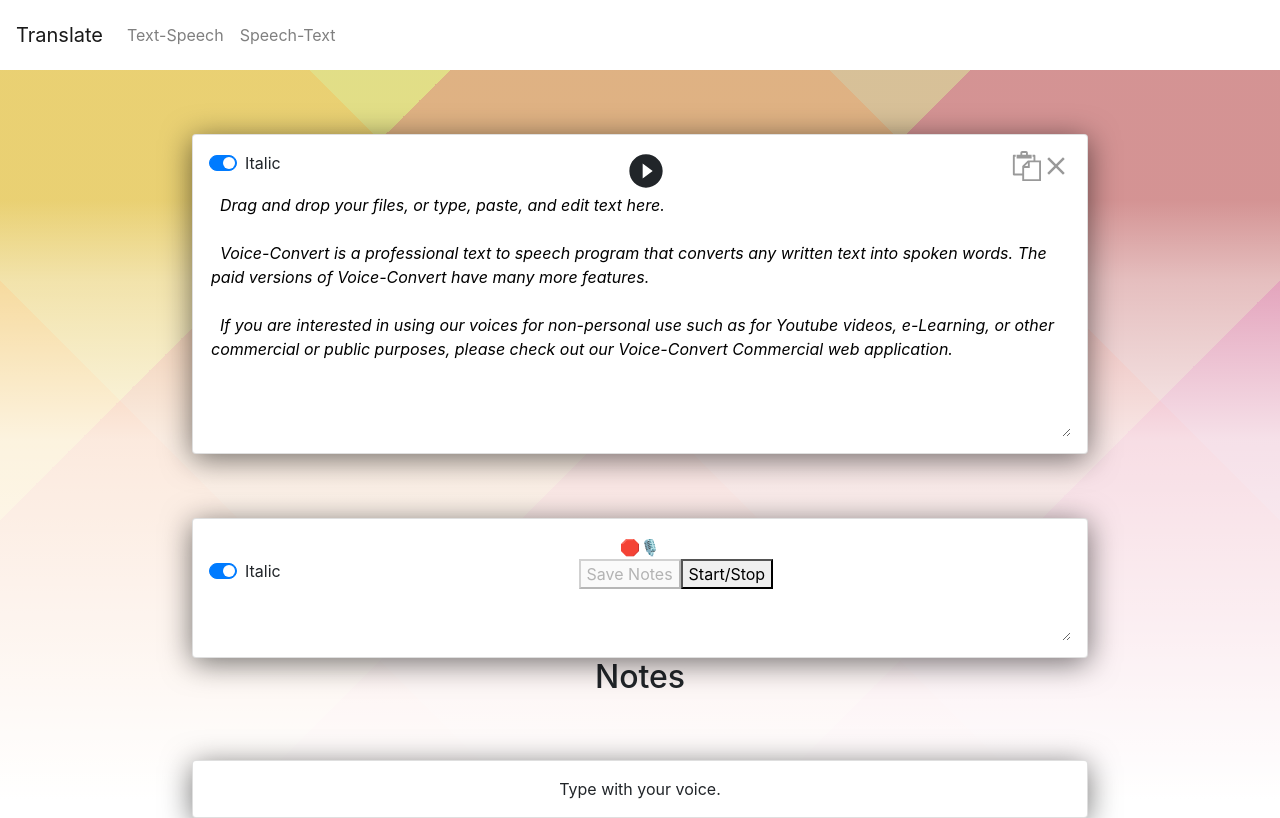
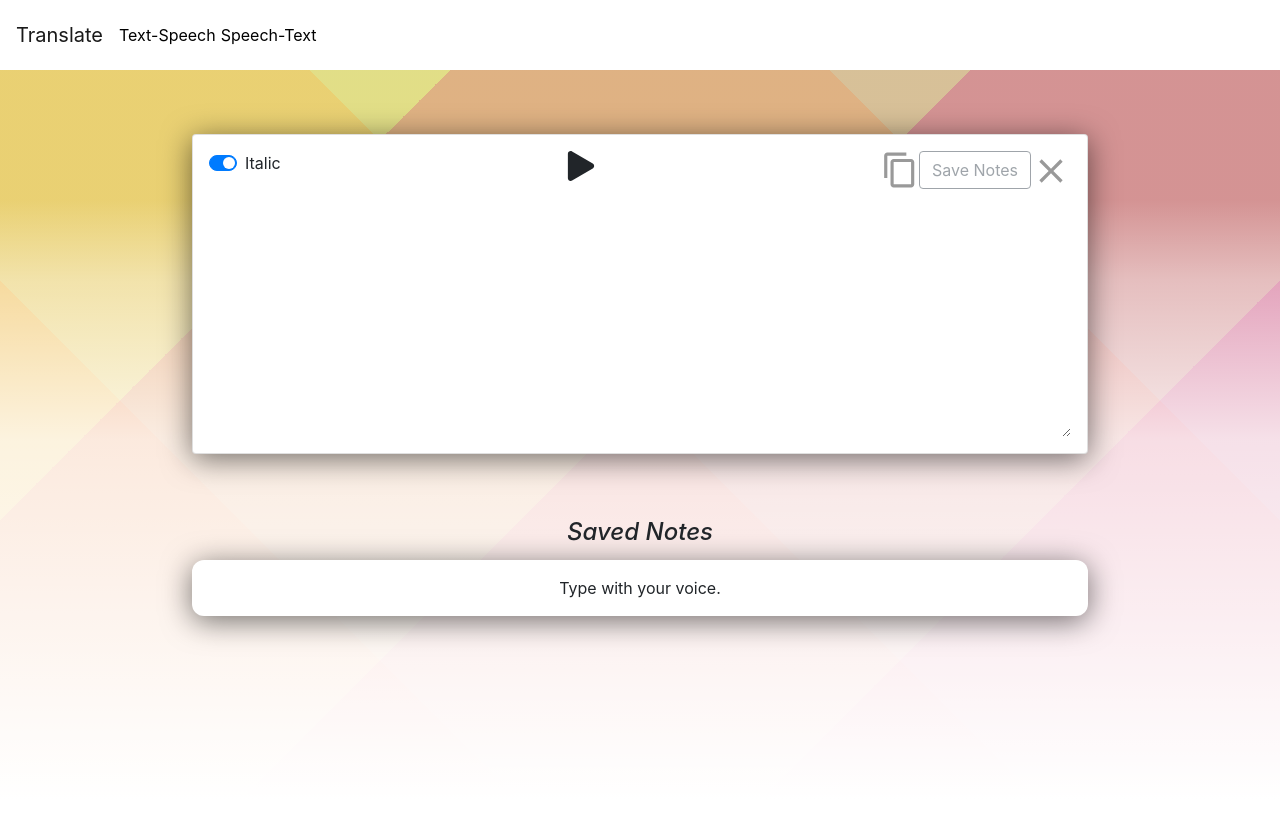
Before and after one commit to SathwikaGone/ConvertMe, a React (Create React App) app: page /Speech-Text in a window 1280 px wide. Both pictures are taken after a click on the button "Save Notes". Built offline with nearby package versions, Linux system fonts and the light colour scheme.

Commit message:
Added Router

```diff
--- a/src/App.css
+++ b/src/App.css
@@ -1,6 +1,5 @@
 .App {
   text-align: center;
-
   background: linear-gradient(
       rgba(255, 255, 255, 0) 25%,
       rgba(255, 255, 255, 0.4) 35%,
--- a/src/App.js
+++ b/src/App.js
@@ -1,14 +1,10 @@
 import "./App.css";
-import ConvertSpeech from "./Components/ConvertSpeech";
-import ConvertText from "./Components/ConvertText";
-import Header from "./Components/Header";
+import Router from "./router";
 
 function App() {
   return (
     <div className="App">
-      <Header />
-      <ConvertSpeech />
-      <ConvertText />
+      <Router />
     </div>
   );
 }
--- a/src/Components/ConvertSpeech.js
+++ b/src/Components/ConvertSpeech.js
@@ -58,7 +58,7 @@
 
   return (
     <div className="card">
-      <div className="cardHeader">
+      <div>
         <Form.Check
           type="switch"
           id="custom-switch"
@@ -70,7 +70,7 @@
           onClick={() => settextStyle((prev) => !prev)}
         />
         {playToogle ? (
-          <MdPlayCircleFilled size={40} onClick={handleSpeech} />
+          <MdPlayCircleFilled size={40} onClick={handleSpeech} title="Play" />
         ) : (
           <React.Fragment>
             <ImPlay2
@@ -78,6 +78,7 @@
               onClick={() => {
                 synth.resume();
               }}
+              title="Resume"
             />
             {"  "}
 
@@ -86,6 +87,7 @@
               onClick={() => {
                 synth.pause();
               }}
+              title="Pause"
             />
             {"  "}
             <ImStop
@@ -94,6 +96,7 @@
                 setplayToogle(true);
                 synth.cancel();
               }}
+              title="Stop"
             />
           </React.Fragment>
         )}
@@ -108,6 +111,7 @@
           onClick={() => {
             settext("");
           }}
+          title="Clear All"
         />
         <ImPaste
           color="rgb(153, 153, 153)"
@@ -119,6 +123,7 @@
           onClick={() => {
             navigator.clipboard.readText().then((val) => settext(val));
           }}
+          title="Paste"
         />
       </div>
       <textarea
--- a/src/Components/ConvertText.js
+++ b/src/Components/ConvertText.js
@@ -1,6 +1,8 @@
 import React, { useState, useEffect } from "react";
-import { Form } from "react-bootstrap";
+import { Form, Button } from "react-bootstrap";
 import "./Speech.css";
+import { FaPlay, FaStop, FaCopy } from "react-icons/fa";
+import { MdClose, MdContentCopy } from "react-icons/md";
 
 const SpeechRec = window.SpeechRecognition || window.webkitSpeechRecognition;
 const mic = new SpeechRec();
@@ -57,7 +59,9 @@
   return (
     <div>
       <div className="card">
-        {isListening ? <span>🎙️</span> : <span>🛑🎙️</span>}
+        {
+          //isListening ? <span>🎙️</span> : <span>🛑🎙️</span>
+        }
 
         <div className="cardHeader">
           <Form.Check
@@ -70,12 +74,48 @@
             defaultChecked
             onClick={() => setNoteStyle((prev) => !prev)}
           />
-          <button disabled={!note} onClick={handleSaveNote}>
+          <MdClose
+            color="rgb(153, 153, 153)"
+            size={40}
+            style={{
+              float: "right",
+            }}
+            onClick={() => {
+              setNote("");
+            }}
+            title="Clear All"
+          />
+          <Button
+            variant="outline-secondary"
+            disabled={!note}
+            onClick={handleSaveNote}
+            style={{ float: "right" }}
+          >
+            {" "}
             Save Notes
-          </button>
-          <button onClick={() => setisListening((prev) => !prev)}>
-            Start/Stop
-          </button>
+          </Button>
+          <MdContentCopy
+            size={38}
+            color="rgb(153, 153, 153)"
+            style={{ float: "right" }}
+            onClick={() => {
+              navigator.clipboard.writeText(note);
+            }}
+            title="Copy"
+          />
+          {isListening ? (
+            <FaStop
+              size={30}
+              onClick={() => setisListening((prev) => !prev)}
+              title="Stop"
+            />
+          ) : (
+            <FaPlay
+              size={30}
+              onClick={() => setisListening((prev) => !prev)}
+              title="Start"
+            />
+          )}
         </div>
         <textarea
           value={note}
@@ -88,13 +128,20 @@
           onChange={(e) => setNote(e.target.value)}
         />
       </div>
-
-      <h2>Notes</h2>
-      {savedNotes.map((item, index) => (
-        <div key={index} className="card">
-          {item}
+      {savedNotes.length > 0 ? (
+        <div>
+          <h4 style={{ marginTop: "5%" }}>
+            <i>Saved Notes</i>
+          </h4>
+          {savedNotes.map((item, index) => (
+            <div key={index} className="savedCards">
+              {item}
+            </div>
+          ))}
         </div>
-      ))}
+      ) : (
+        ""
+      )}
     </div>
   );
 }
--- a/src/Components/Header.js
+++ b/src/Components/Header.js
@@ -8,16 +8,31 @@
   FormControl,
   Button,
 } from "react-bootstrap";
+import { Link } from "react-router-dom";
 
 export default function Header() {
   return (
     <Navbar bg="white" expand="lg" className="headerH">
-      <Navbar.Brand href="#home">Translate</Navbar.Brand>
+      <Navbar.Brand>Translate</Navbar.Brand>
       <Navbar.Toggle aria-controls="basic-navbar-nav" />
       <Navbar.Collapse id="basic-navbar-nav">
         <Nav className="mr-auto">
-          <Nav.Link href="#home">Text-Speech</Nav.Link>
-          <Nav.Link href="#link">Speech-Text</Nav.Link>
+          <Link
+            to="/"
+            style={{
+              textDecoration: "none",
+              color: "black",
+              marginRight: "5px",
+            }}
+          >
+            Text-Speech
+          </Link>
+          <Link
+            to="/Speech-Text"
+            style={{ textDecoration: "none", color: "black" }}
+          >
+            Speech-Text
+          </Link>
           {
             // <NavDropdown title="Dropdown" id="basic-nav-dropdown">
             //   <NavDropdown.Item href="#action/3.1">Action</NavDropdown.Item>
--- a/src/Components/Speech.css
+++ b/src/Components/Speech.css
@@ -1,6 +1,6 @@
 .card {
   width: 70%;
-  height: 40%;
+  height: 40vh;
   margin: auto;
   margin-top: 5%;
   border-radius: 12px;
@@ -12,8 +12,13 @@
   outline: none;
 }
 
-.cardHeader {
-  /* display: flex;
-  flex-direction: row; */
-  /* display: "inline-block"; */
+.savedCards {
+  width: 70%;
+  height: fit-content;
+  margin: auto;
+  margin-top: 1%;
+  border-radius: 12px;
+  padding: 16px;
+  background-color: white;
+  box-shadow: 0 5px 30px rgba(0, 0, 0, 0.55);
 }
--- /dev/null
+++ b/src/router.js
@@ -0,0 +1,15 @@
+import React from "react";
+import { BrowserRouter as Router, Switch, Route } from "react-router-dom";
+import ConvertSpeech from "./Components/ConvertSpeech";
+import ConvertText from "./Components/ConvertText";
+import Header from "./Components/Header";
+
+export default function router() {
+  return (
+    <Router>
+      <Header />
+      <Route exact path="/" component={ConvertSpeech} />
+      <Route exact path="/Speech-Text" component={ConvertText} />
+    </Router>
+  );
+}
```
Also changed, not shown: 1 other file (tests, documents, lock files or other folders).
